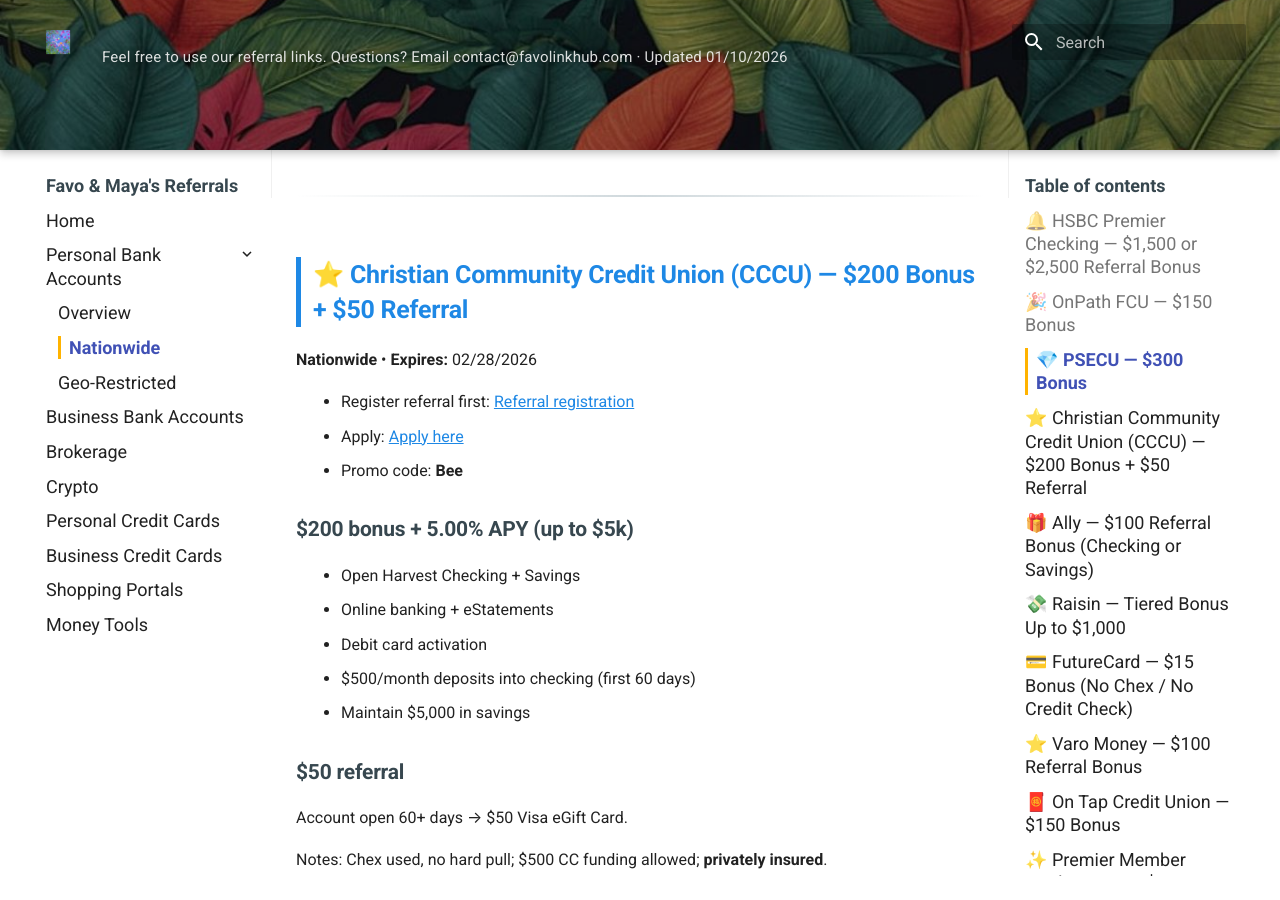
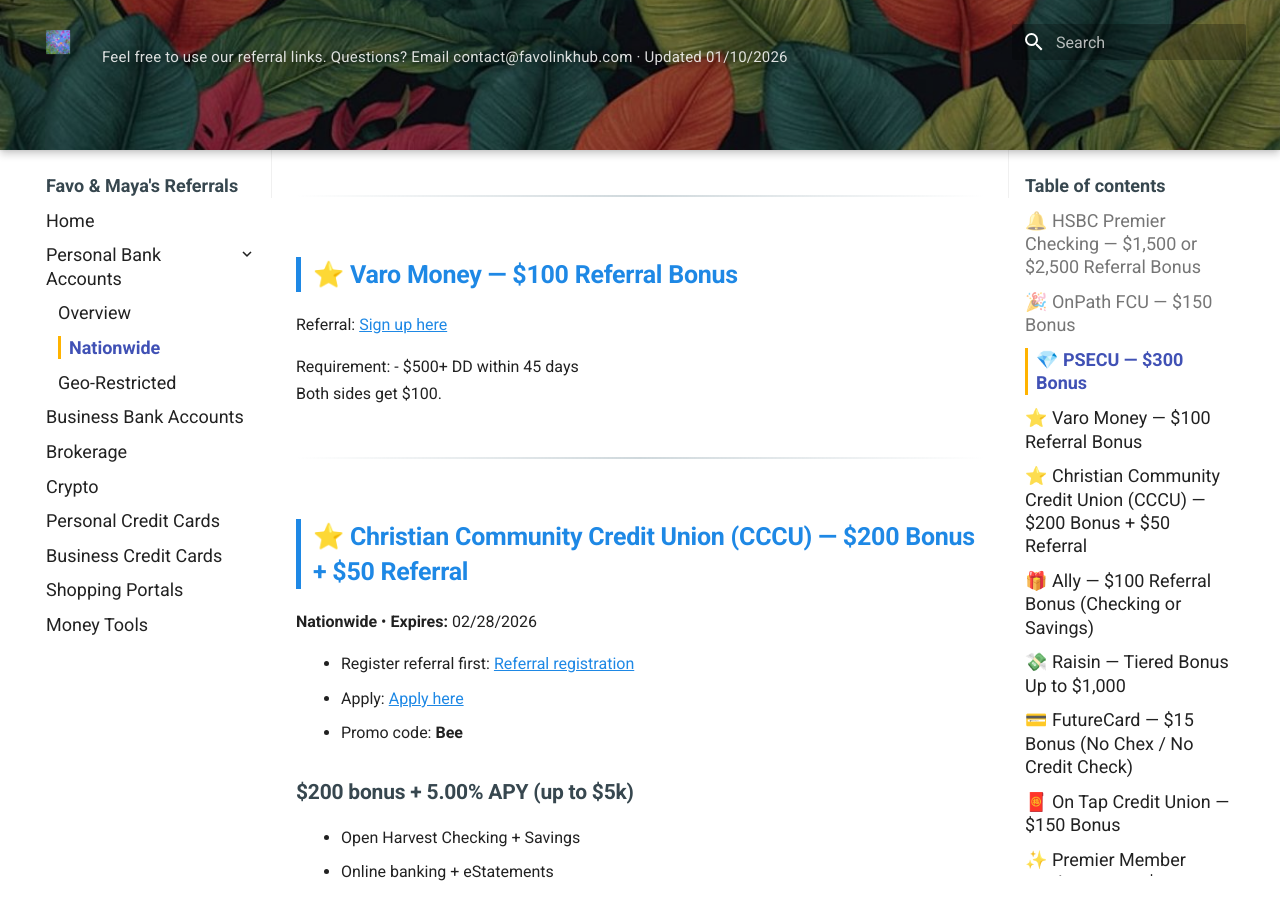
Before and after one commit to whispersofzephyr/favolinkhub-site, an MkDocs documentation site: the page built from docs/personal-bank-nationwide.md, in a window 1280 px wide and 900 px high, scrolled down 1861 px. Built offline with MkDocs 1.6.1 and Material for MkDocs 9.7.7, drawn with Linux system fonts in a browser that asks for light colours; some of the changed text lies outside the part shown.

Commit message:
Update personal-bank-nationwide.md

```diff
--- a/docs/personal-bank-nationwide.md
+++ b/docs/personal-bank-nationwide.md
@@ -57,6 +57,16 @@ Promo code: **300REFER**
 - 2 × $500 DDs
 
 Bonus after ~100–145 days.
+
+---
+
+## ⭐ Varo Money — $100 Referral Bonus
+
+Referral: [Sign up here](https://varomoney.com/r1/?r=Zhishan)
+
+Requirement:
+- $500+ DD within 45 days
+Both sides get $100.
 
 ---
 
```
Also changed, not shown: other parts of docs/personal-bank-nationwide.md (+0 -10 lines).
